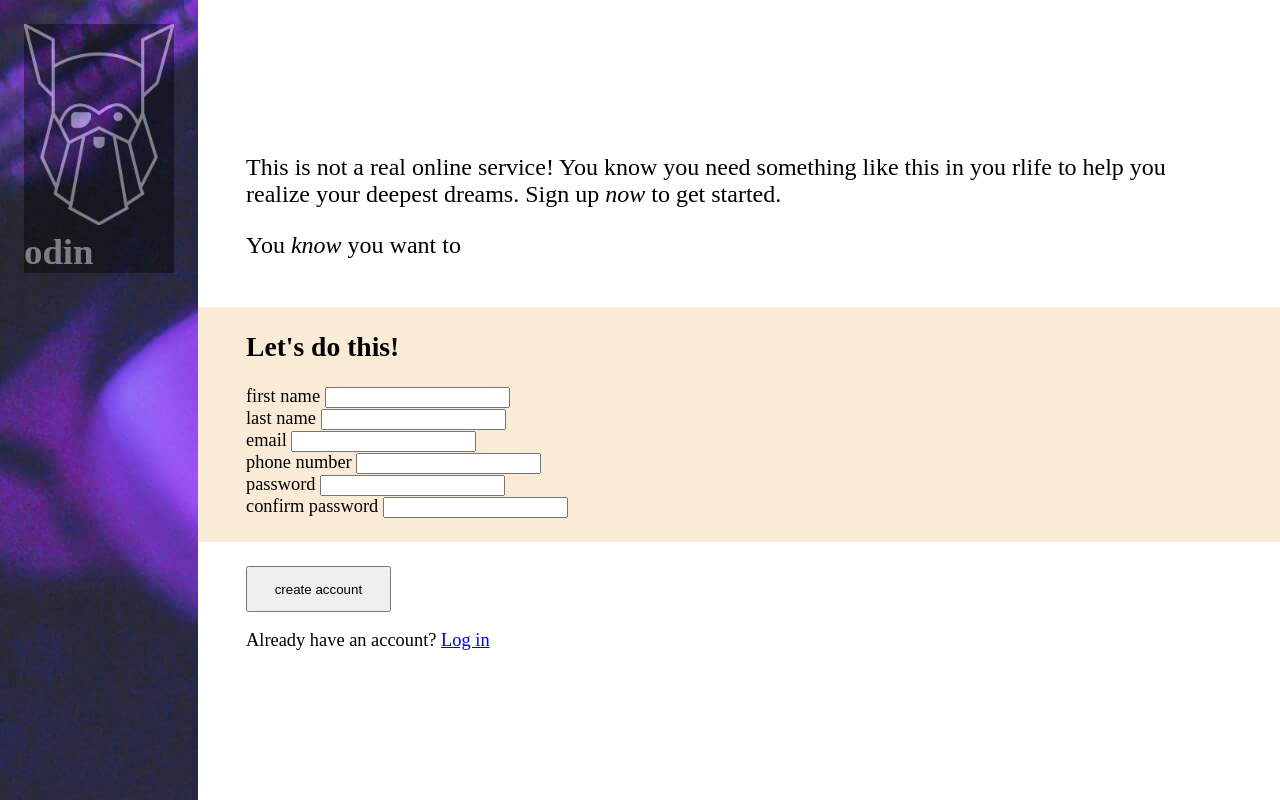
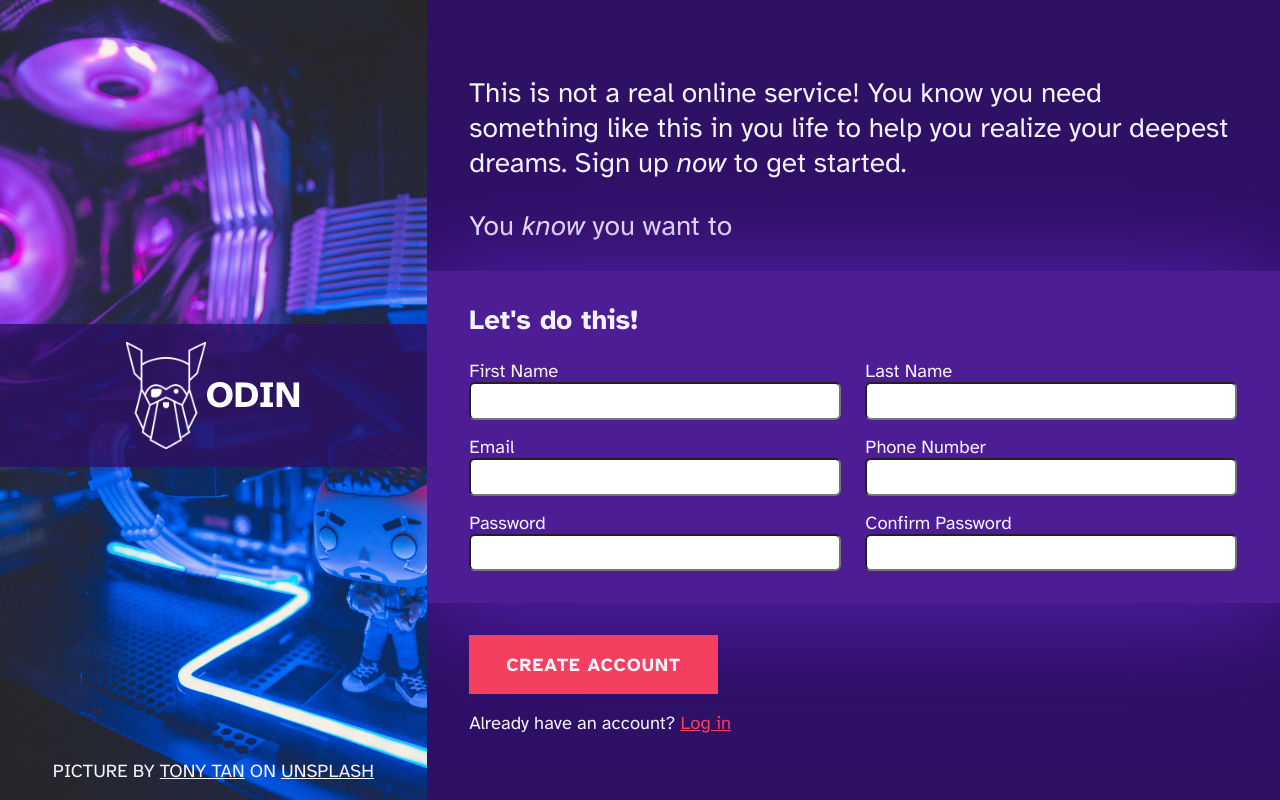
Before and after one commit to thediogostein/odin-sign-up-form, a plain HTML site: page index.html in a window 1280 px wide. Drawn offline with Linux system fonts and the light colour scheme.

Commit message:
Add css styling

```diff
--- a/css/style.css
+++ b/css/style.css
@@ -16,12 +16,32 @@ h2 {
   margin-top: 0;
 }
 
+h1 {
+  margin: 0;
+}
+
+button {
+  font-family: inherit;
+}
+
 /* || VARIABLES */
 
 :root {
+  /* Font family */
+  --ff: Atkinson Hyperlegible, sans-serif;
+
+  /* Font size */
   --fs-1: 1.15rem;
   --fs-2: 1.5rem;
   --fs-3: 1.75rem;
+
+  /* Color palette */
+  --violet-950: #2e1065;
+  --violet-900: #4c1d95;
+  --violet-800: #5b21b6;
+  --violet-50: #f5f3ff;
+  --rose-500: #f43f5e;
+  --rose-600: #e11d48;
 }
 
 /* || GENERAL STYLING */
@@ -31,29 +51,63 @@ body {
   flex-direction: column;
   min-height: 100vh;
   font-size: var(--fs-1);
+  font-family: var(--ff);
+  background-color: var(--violet-950);
+  color: var(--violet-50);
 }
 
 /* || UTILITIES */
 
-.wrapper {
-  padding: 0 16px;
+.max-width {
+  width: 90%;
+  max-width: 900px;
+  margin: 0 auto;
 }
 
+@media (min-width: 800px) {
+  .max-width {
+    width: 90%;
+  }
+}
 /* || HEADER (left col on desktop) */
 
 .header {
   background-image: url(../imgs/toni-tan-4svRPgAMT8s-unsplash.jpg);
-  padding: 24px;
+  background-size: cover;
+  padding: 2em 0;
+  display: flex;
+
+  align-items: center;
+  text-transform: uppercase;
+  position: relative;
 }
 
 .header__logoDiv {
-  background: #000;
-  opacity: 0.4;
+  --violet-950: rgb(46, 16, 101, 0.8);
+  background-color: var(--violet-950);
+
   color: white;
+  display: flex;
+  justify-content: center;
+  align-items: center;
+  width: 100%;
+  padding: 1em 0;
+  margin-bottom: 0.5em;
 }
 
 .header__logo {
-  width: 150px;
+  width: 80px;
+}
+
+.header__photoCredits {
+  position: absolute;
+  bottom: 0;
+  text-align: center;
+  color: var(--violet-50);
+}
+
+.header__photoCredits a {
+  color: var(--violet-50);
 }
 
 /* || MAIN (right col on desktop */
@@ -62,6 +116,7 @@ main {
   display: flex;
   flex-direction: column;
   justify-content: center;
+  width: 100%;
 }
 
 .main__text {
@@ -69,13 +124,54 @@ main {
 }
 
 .wrapper-form {
-  background-color: antiquewhite;
-  padding: 32px 16px;
+  background-color: var(--violet-900);
+  padding: 32px 0;
+  margin-bottom: 32px;
+  box-shadow: 1px 6px 100px var(--violet-800);
+}
+
+.form {
+  display: grid;
+  grid-template-columns: 1fr;
+  gap: 16px;
+}
+
+label {
+  display: block;
+  text-transform: capitalize;
+  font-size: var(--fs-1);
+}
+
+input {
+  width: 100%;
+  padding: 0.7em 0.5em;
+  border-radius: 6px;
 }
 
 .button {
   padding: 1em 2em;
   display: inline-block;
+  border: none;
+  font-size: var(--fs-1);
+  font-weight: 900;
+  background-color: var(--rose-500);
+  color: var(--violet-50);
+  text-transform: uppercase;
+  letter-spacing: 1px;
+}
+
+.button:hover,
+.button:focus {
+  background-color: var(--rose-600);
+}
+
+.logIn__text {
+  color: var(--rose-500);
+}
+
+.logIn__text:hover,
+.logIn__text:focus {
+  color: var(--rose-600);
 }
 
 /* || MEDIA QUERY*/
@@ -85,7 +181,20 @@ main {
     flex-direction: row;
   }
 
+  .header {
+    width: 50%;
+  }
+
   .wrapper {
     padding: 24px 48px;
   }
+
+  .form {
+    grid-template-columns: 1fr 1fr;
+    column-gap: 24px;
+  }
+
+  .main__text {
+    font-size: var(--fs-3);
+  }
 }
--- a/index.html
+++ b/index.html
@@ -5,6 +5,12 @@
     <meta http-equiv="X-UA-Compatible" content="IE=edge" />
     <meta name="viewport" content="width=device-width, initial-scale=1.0" />
     <title>Sign up Form</title>
+    <link rel="preconnect" href="https://fonts.googleapis.com" />
+    <link rel="preconnect" href="https://fonts.gstatic.com" crossorigin />
+    <link
+      href="https://fonts.googleapis.com/css2?family=Atkinson+Hyperlegible:ital,wght@0,400;0,700;1,400&display=swap"
+      rel="stylesheet"
+    />
     <link rel="stylesheet" href="css/style.css" />
   </head>
   <body>
@@ -12,22 +18,30 @@
       <div class="header__logoDiv">
         <img src="imgs/odin-lined.png" alt="logo" class="header__logo" />
         <h1>odin</h1>
+        <p class="header__photoCredits">
+          Picture by <a href="https://unsplash.com/@tonitan">Tony Tan</a> on
+          <a href="https://unsplash.com">Unsplash</a>
+        </p>
       </div>
     </header>
     <main>
       <section>
-        <div class="wrapper main__text">
+        <div class="main__text">
+          <div class="max-width">
             <p>
-            This is not a real online service! You know you need something like
-            this in you rlife to help you realize your deepest dreams. Sign up
+              This is not a real online service! You know you need something
+              like this in you life to help you realize your deepest dreams.
+              Sign up
               <em>now</em> to get started.
             </p>
             <p>You <em>know</em> you want to</p>
           </div>
+        </div>
       </section>
 
       <section>
-        <div class="wrapper wrapper-form">
+        <div class="wrapper-form">
+          <div class="max-width">
             <h2>Let's do this!</h2>
 
             <form action="#" method="post" class="form" id="my_form">
@@ -62,14 +76,17 @@
               </div>
             </form>
           </div>
+        </div>
       </section>
 
       <section>
-        <div class="wrapper">
+        <div class="max-width">
           <button class="button" type="submit" form="my_form">
             create account
           </button>
-          <p>Already have an account? <a href="#">Log in</a></p>
+          <p>
+            Already have an account? <a href="#" class="logIn__text">Log in</a>
+          </p>
         </div>
       </section>
     </main>
```
Also changed, not shown: 1 other file. Lines whose indentation alone changed are shown as unchanged.
